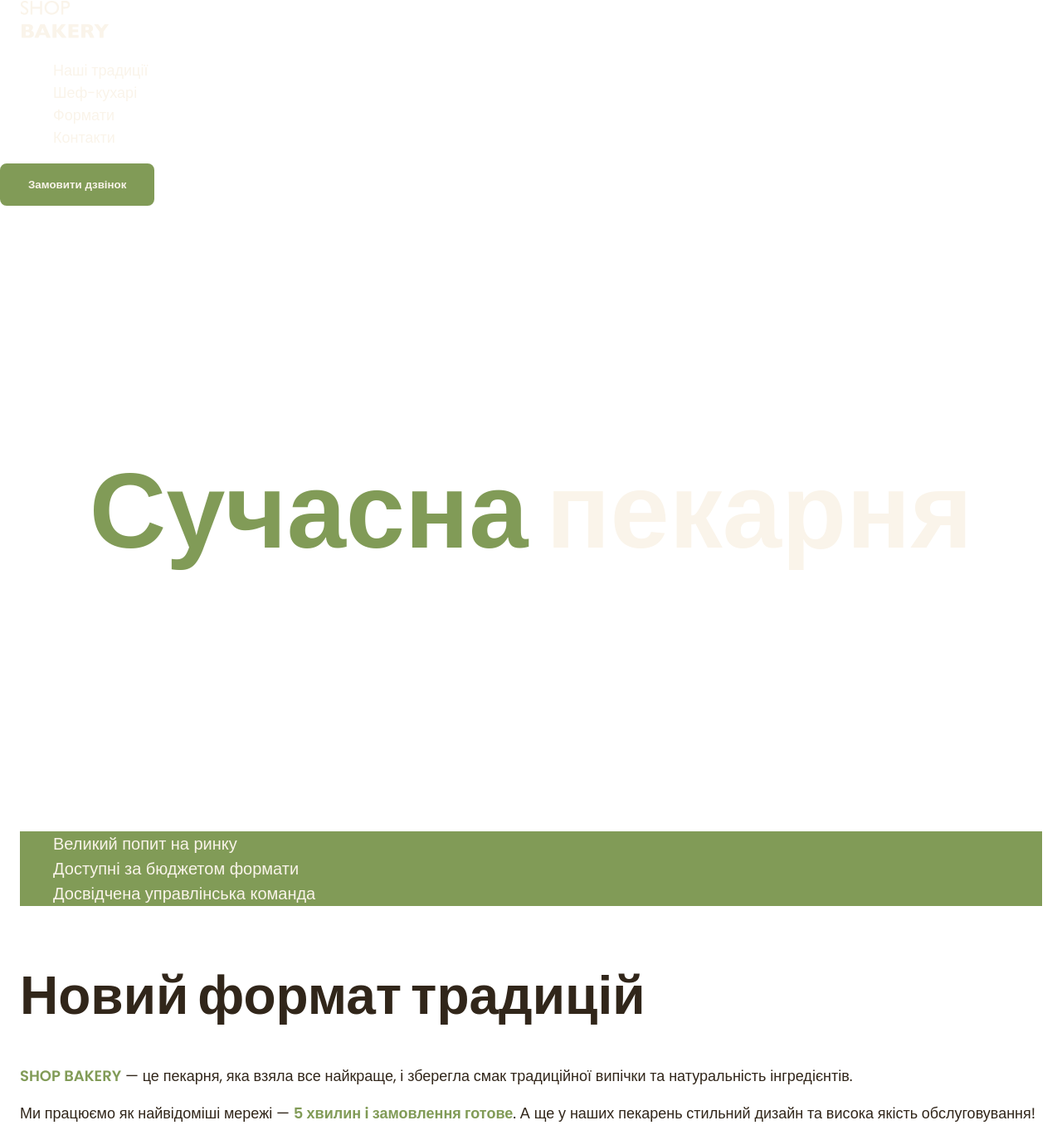
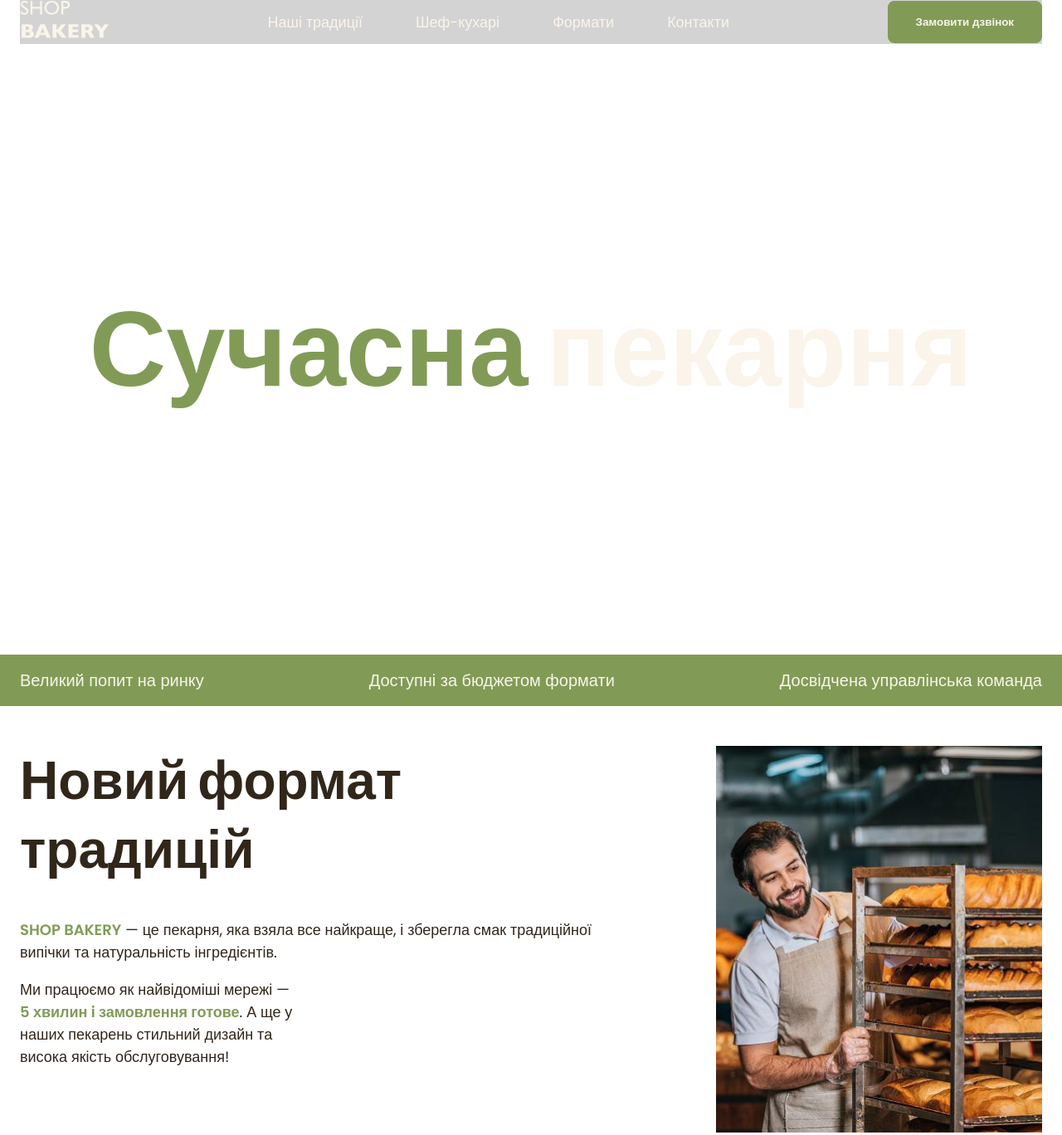
Before and after one commit to singaporesling111/frontend, a plain HTML site: page index.html in a window 1280 px wide. Shown: the top 1368 px of the page at 83% size. Drawn offline with Linux system fonts and the light colour scheme.

Commit message:
flexboxadded

```diff
--- a/css/styles.css
+++ b/css/styles.css
@@ -67,6 +67,8 @@ address {
 
 ul {
   list-style-type: none;
+  padding: 0;
+  margin: 0;
 }
 
 .visually-hidden {
@@ -115,7 +117,32 @@ ul {
 
 .link:hover {
   color: var(--color-brand-light);
-  font-weight: 600;
+}
+
+/* Header flex */
+
+.header-container {
+  background-color: lightgray;
+}
+
+.header-container {
+  display: flex;
+  align-items: center;
+  gap: 40px;
+}
+
+.header-nav {
+  display: flex;
+  align-items: center;
+  flex-grow: 1;
+  gap: 40px;
+}
+
+.header-menu {
+  display: flex;
+  gap: 64px;
+  flex-grow: 1;
+  justify-content: center;
 }
 
 /* Hero section */
@@ -138,11 +165,19 @@ ul {
 
 /* Advantages section */
 
-.advantages-list {
-  color: var(--color-primary-light);
+.advantages-section {
+  padding: 16px 0;
   background-color: var(--color-brand-light);
 }
+
+.advantages-list {
+  display: flex;
+  justify-content: space-between;
+  gap: 40px;
+}
+
 .advantages-items {
+  color: var(--color-primary-light);
   font-size: 20px;
   font-weight: 300;
 }
@@ -158,6 +193,16 @@ ul {
 }
 /* Traditions section */
 
+.traditions-container {
+  display: flex;
+  justify-content: space-between;
+  gap: 40px;
+}
+
+.traditions-content {
+  max-width: 710px;
+}
+
 .traditions-title {
   margin-bottom: 42px;
 }
@@ -170,8 +215,13 @@ ul {
   color: var(--color-brand-light);
   font-weight: 600;
 }
+
 .traditions-text .uppercase {
   text-transform: uppercase;
+}
+
+.traditions-text.limited {
+  max-width: 340px;
 }
 
 /* Shefs section */
@@ -187,6 +237,18 @@ ul {
 }
 
 /* Format's options */
+
+.formats-list {
+  display: flex;
+  gap: 20px;
+  justify-content: center;
+}
+
+.format-card {
+  border-radius: 16px;
+  border: 1px solid lightgrey;
+  padding: 24px;
+}
 
 .format-title {
   margin-bottom: 80px;
--- a/index.html
+++ b/index.html
@@ -10,21 +10,29 @@
   <body>
     <header>
       <div class="container">
-        <nav>
+        <div class="header-container">
+          <nav class="header-nav">
             <a href="./index.html">
               <img src="./images/logo.svg" alt="Логотип суч пек" />
             </a>
-          <ul>
+            <ul class="header-menu">
               <li>
                 <a class="link" href="#tradition-section">Наші традиції</a>
               </li>
-            <li><a class="link" href="#Shefs">Шеф-кухарі</a></li>
-            <li><a class="link" href="#formats">Формати</a></li>
-            <li><a class="link" href="#contacts">Контакти</a></li>
+              <li>
+                <a class="link" href="#Shefs">Шеф-кухарі</a>
+              </li>
+              <li>
+                <a class="link" href="#formats">Формати</a>
+              </li>
+              <li>
+                <a class="link" href="#contacts">Контакти</a>
+              </li>
             </ul>
           </nav>
+          <button class="button" type="button">Замовити дзвінок</button>
         </div>
-      <button class="button" type="button">Замовити дзвінок</button>
+      </div>
     </header>
     <main>
       <section class="hero-section">
@@ -34,7 +42,7 @@
           </h1>
         </div>
       </section>
-      <section>
+      <section class="advantages-section">
         <div class="container">
           <h2 class="visually-hidden">Наші переваги</h2>
           <ul class="advantages-list">
@@ -46,18 +54,24 @@
       </section>
       <section class="tradition-section section" id="tradition-section">
         <div class="container">
-          <h2 class="traditions-title section-title">Новий формат традицій</h2>
+          <div class="traditions-container">
+            <div class="traditions-content">
+              <h2 class="traditions-title section-title">
+                Новий формат традицій
+              </h2>
               <p class="traditions-text">
-            <span class="brand uppercase">shop bakery</span> — це пекарня, яка
-            взяла все найкраще, і зберегла смак традиційної випічки та
+                <span class="brand uppercase">shop bakery</span> — це пекарня,
+                яка взяла все найкраще, і зберегла смак традиційної випічки та
                 натуральність інгредієнтів.
               </p>
-          <p class="traditions-text">
+              <p class="traditions-text limited">
                 Ми працюємо як найвідоміші мережі —
                 <span class="brand">5 хвилин i замовлення готове</span>. А ще у
                 наших пекарень стильний дизайн та висока якість обслуговування!
               </p>
+            </div>
             <img src="./images/bakerman.jpg" alt="bakerman" />
+          </div>
         </div>
       </section>
       <section class="section" id="Shefs">
@@ -91,9 +105,9 @@
       <section class="section" id="formats">
         <div class="container">
           <h2 class="format-title section-title">Формати</h2>
-          <ul>
+          <ul class="formats-list">
             <li>
-              <article>
+              <article class="format-card">
                 <h3 class="formats-options" lang="en">Walrus</h3>
                 <div class="format-text">
                   <p>Площа: до 120 м2</p>
@@ -107,7 +121,7 @@
               </article>
             </li>
             <li>
-              <article>
+              <article class="format-card">
                 <h3 class="formats-options" lang="en">Horseshoe</h3>
                 <div class="format-text">
                   <p>Площа: до 25 м2</p>
@@ -118,7 +132,7 @@
               </article>
             </li>
             <li>
-              <article>
+              <article class="format-card">
                 <h3 class="formats-options" lang="en">Handlebar</h3>
                 <div class="format-text">
                   <p>Площа: до 15 м2</p>
```
Lines whose indentation alone changed are shown as unchanged.
